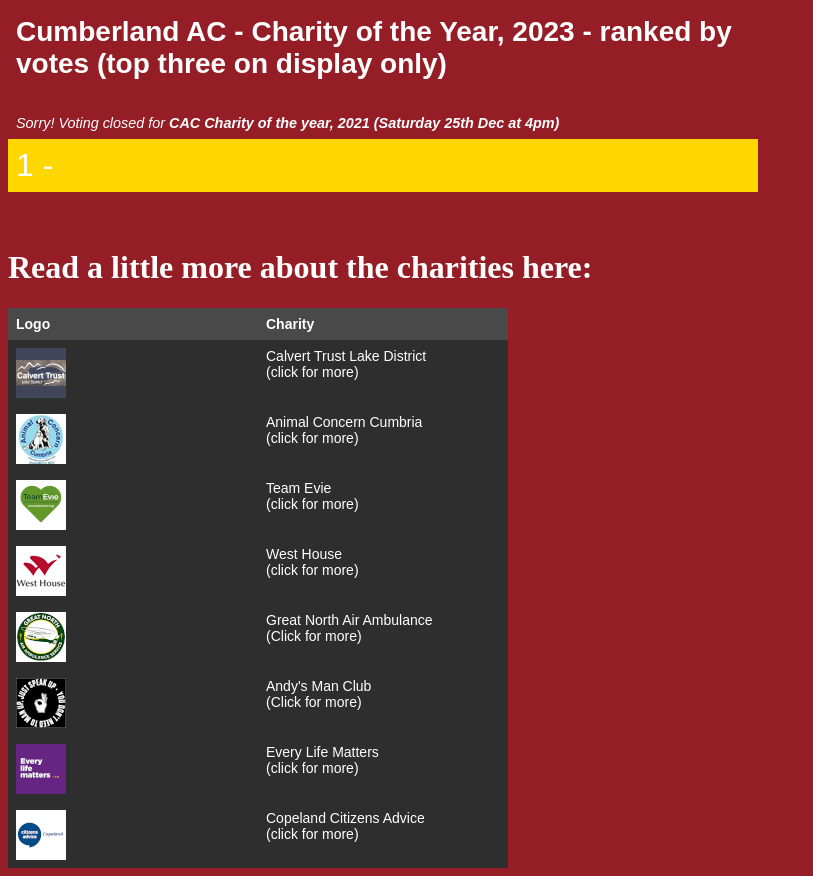
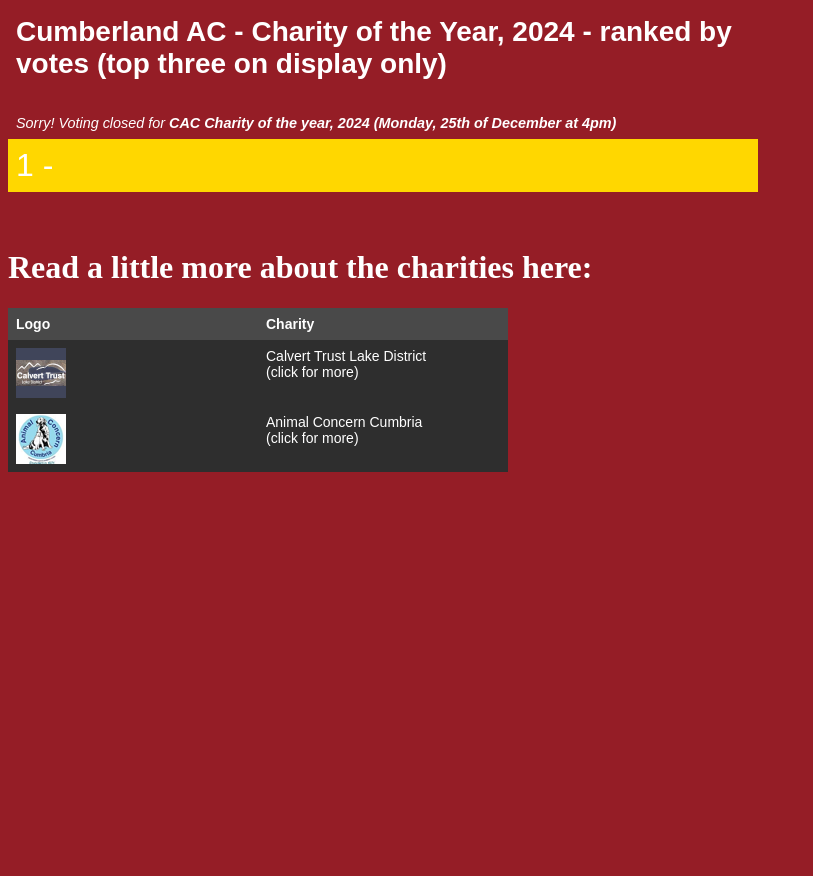
Before and after one commit to SinglePointVulnerability/CumberlandAC.co.uk, a PHP site: page /vote/CACcharity.php in a window 1280 px wide. Shown: the whole page, without its empty margins (0-813 px from the left). After the commit the page ends 472 px from the top, so only its background shows below. Run offline with PHP 8.4, Linux system fonts and the light colour scheme; tables that the repository leaves empty or names only in its code hold one stand-in row (values such as "Sample post"); a stand-in replaces the project's code that opens the database connection.

Commit message:
2024 CAC charity vote page updated and made live

```diff
--- a/vote/CACcharity.php
+++ b/vote/CACcharity.php
@@ -92,22 +92,24 @@
 
 <table class="charityRanked">
 	<tr>
-		<th><h1>Cumberland AC - Charity of the Year, 2023 - ranked by votes (top three on display only)</h1></th>
+		<th><h1>Cumberland AC - Charity of the Year, 2024 - ranked by votes (top three on display only)</h1></th>
 	</tr>
 	<tr>
 		<td style="font-size:0.9em;">
 		<?php
-			//A: RECORDS TODAY'S Date And Time
+			//A: Records today's date and time
 			$today = time();
 
-			//B: RECORDS Date And Time OF YOUR EVENT
-			$event = mktime(17,0,0,12,25,2022); //this is actually 4pm, however IONOS servers are 1 hour ahead
+			//B: Records date and time of the event
+			$event = mktime(17,0,0,12,25,2023); //this is actually 4pm, however IONOS servers are 1 hour ahead
+			$eventUserFriendly = date("l, jS \of F",$event);
 
-			//C: COMPUTES THE HOURS UNTIL THE EVENT.
+
+			//C: computes the hours until the event
 			$countdown = ceil(($event-$today)/3600);
 			if ($countdown>24)
 			{
-				//D: DISPLAYS COUNTDOWN UNTIL EVENT
+				//D: displays countdown until the event
 				if (floor($countdown / 24) == 1)
 				{
 					$dayDays = "day";
@@ -126,25 +128,25 @@
 					$hourHours = "hours";
 				}
 
-				echo "<i> " . floor($countdown / 24) . " $dayDays, " . ($countdown % 24) . " $hourHours until voting closes for <b>CAC Charity of the year, 2022 (Saturday 25th Dec at 4pm)</b></i>";
+				echo "<i> " . floor($countdown / 24) . " $dayDays, " . ($countdown % 24) . " $hourHours until voting closes for <b>CAC Charity of the year, 2024 ($eventUserFriendly at 4pm)</b></i>";
 			}
 			elseif ($countdown > 1)
 			{
 				$hourHours = "hours";
 				//D: DISPLAYS COUNTDOWN UNTIL EVENT
-				echo "<i>Less than $countdown $hourHours until voting closes for <b>CAC Charity of the year, 2021 (Saturday 25th Dec at 4pm)</b></i>";
+				echo "<i>Less than $countdown $hourHours until voting closes for <b>CAC Charity of the year, 2024 ($eventUserFriendly at 4pm)</b></i>";
 
 			}
 			elseif (($countdown <= 1) && ($countdown > 0))
 			{
 				$hourHours = "hour";
 				//D: DISPLAYS COUNTDOWN UNTIL EVENT
-				echo "<i>Less than $countdown $hourHours until voting closes for <b>CAC Charity of the year, 2021 (Saturday 25th Dec at 4pm)</b></i>";
+				echo "<i>Less than $countdown $hourHours until voting closes for <b>CAC Charity of the year, 2024 ($eventUserFriendly at 4pm)</b></i>";
 			}
 			else
 			{
 				//D: DISPLAYS COUNTDOWN UNTIL EVENT
-				echo "<i>Sorry! Voting closed for <b>CAC Charity of the year, 2021 (Saturday 25th Dec at 4pm)</b></i>";
+				echo "<i>Sorry! Voting closed for <b>CAC Charity of the year, 2024 ($eventUserFriendly at 4pm)</b></i>";
 			}
 		?>
 		</td>
@@ -441,9 +443,9 @@
 		    to supporting and caring for animals in need.  They offer a secure and caring environment for animals whose
 			owners, for whatever reason, are unable to care for them any longer and help them find permanent, loving homes
 			along with providing support and guidance for owners who wish to keep their animals.
-		<a href="http://www.animalconcerncumbria.org">AnimalConcernCumbria.org</a></td>
+			<br><br>For more info please visit <a href="http://www.animalconcerncumbria.org">AnimalConcernCumbria.org</a></td>
 		</tr>
-		<tr class="charityBlurb" onClick='toggleRow(this)'>
+<!--		<tr class="charityBlurb" onClick='toggleRow(this)'>
 		  <td><img src="img\TeaEvi50px.png" /></td>
 		  <td>Team Evie<br>(click for more)</td>
 		  <td class='expanded-row-content hide-row'><img src="img\TeaEvi150px.png" />Team Evie help sick children and
@@ -488,7 +490,7 @@
 			independent charity which provides free, confidential, impartial, independent information and advice to
 			people who live and work in the borough of Copeland and their rights and responsibilities.
 			<br><br>For more info please visit: <a href="http://www.citizensadvicecopeland.org.uk">CitizensAdviceCopeland.org.uk</a></td>
-		</tr>
+		</tr> -->
 	  </table>
 
 	  <script>
```
